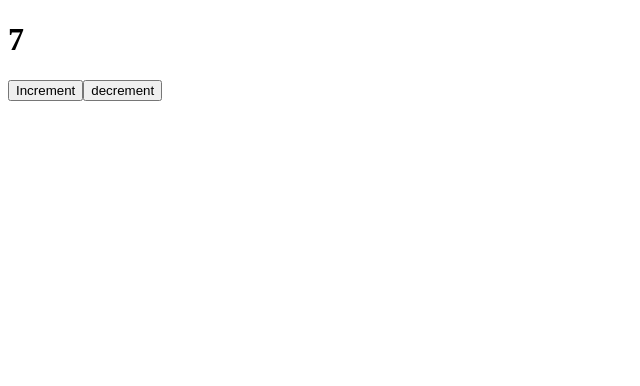
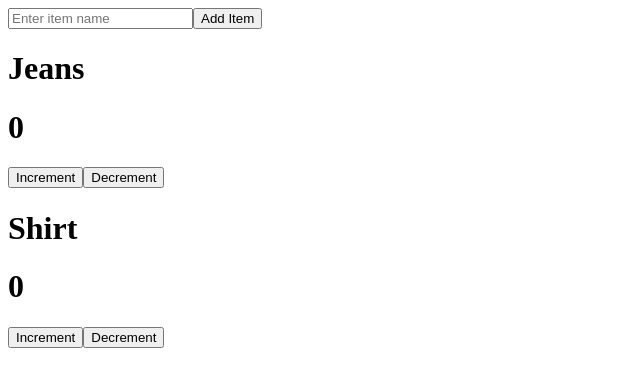
Before and after one commit to hudakh24/react, a React (Vite) app: page / in a window 1280 px wide. Shown: the top 386 px of the page, without its empty margins (0-640 px from the left). Built offline with nearby package versions, Linux system fonts and the light colour scheme.

Commit message:
Front-End

```diff
--- a/package.json
+++ b/package.json
@@ -10,6 +10,7 @@
     "preview": "vite preview"
   },
   "dependencies": {
+    "prop-types": "^15.8.1",
     "react": "^18.3.1",
     "react-dom": "^18.3.1"
   },
--- a/src/App.jsx
+++ b/src/App.jsx
@@ -1,9 +1,35 @@
 import Counter from "./components/Counter";
+import { useState } from "react";
+
 const App = () => {
+  const [userInput, setUserInput] = useState(""); //store input into state
+  const [items, setItems] = useState(["Jeans", "Shirt"]);
 
-  return <>
-    <Counter />
-  </>
+  const handleInputChange = (e) => {
+    setUserInput(e.target.value);
+  };
+  const addItem = () => {
+    setItems([...items, userInput]); // Add new item to the list
+    setUserInput(""); // Clear the input field
+  };
+
+  return (
+    <>
+      <input
+        value={userInput}
+        onChange={handleInputChange}
+        placeholder="Enter item name"
+      />
+      <button onClick={addItem}>Add Item</button>
+      {items.map((item, index) => (
+        <Counter key={index} itemName={item} />
+      ))}
+
+      {/* <Counter itemName="Jeans"></Counter>
+      <Counter itemName="Jackets"></Counter>
+      <Counter itemName="Shirts"></Counter> */}
+    </>
+  );
 };
 
 export default App;
--- a/src/components/Counter.jsx
+++ b/src/components/Counter.jsx
@@ -1,20 +1,30 @@
 import { useState } from "react";
+import PropTypes from "prop-types";
 
-const Counter = () => {
- const [count, setCount] = useState(7);
-  const increment = () => {
-   setCount(count+1)
-  }
+const Counter = ({ itemName }) => {
+  // let count = 5;
+  const [count, setCount] = useState(0);
 
-  const decrement = () => {
-   setCount(count-1)
-  }
-  return <>
-    <h1>{count}</h1>
-      <button onClick={increment}>Increment</button>
-      <button onClick={decrement}>decrement</button>
-
-  </>
+  const Increment = () => {
+    let value = count + 1;
+    setCount(value);
+  };
+  const Decrement = () => {
+    let value = count - 1;
+    setCount(value);
+  };
+  return (
+    <>
+      <h1>{itemName}</h1>
+      <h1>{count}</h1>
+      <button onClick={Increment}>Increment</button>
+      <button onClick={Decrement}>Decrement</button>
+    </>
+  );
 };
 
-export default Counter
+Counter.propTypes = {
+  itemName: PropTypes.string.isRequired,
+};
+
+export default Counter;
```
Also changed, not shown: eslint.config.js (+17 -17 lines), src/main.jsx (+6 -6 lines), 1 other file (tests, documents, lock files or other folders).
